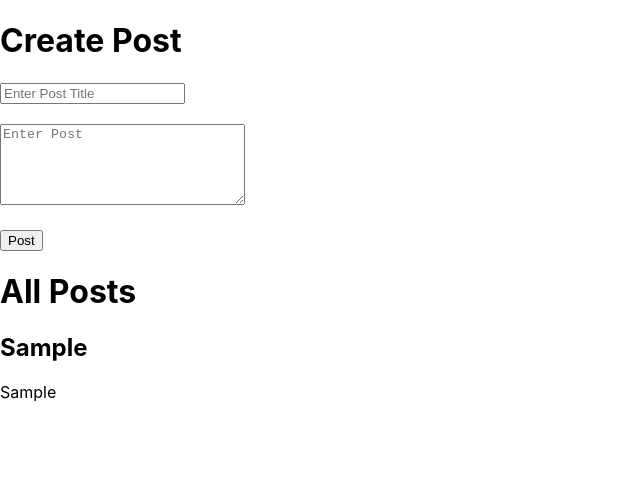
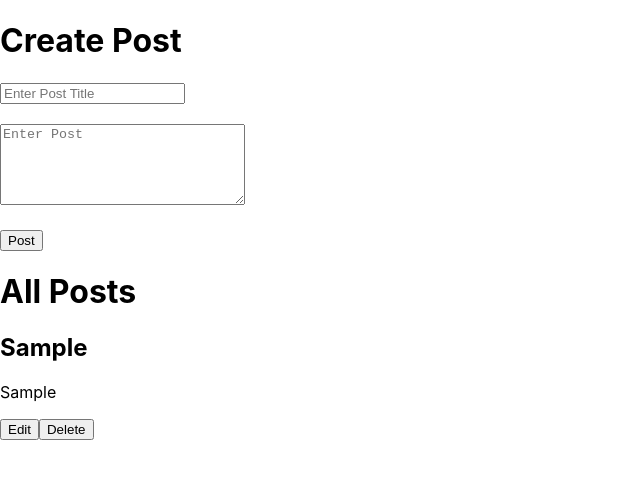
Before and after one commit to rnovick13/practice-redux-app, a React (Create React App) app: page / in a window 1280 px wide. Both pictures are taken after typing "Sample", "Sample" into the empty fields and a click on the button "Post". Shown: the top 478 px of the page, without its empty margins (0-640 px from the left). Built offline with nearby package versions, Linux system fonts and the light colour scheme.

Commit message:
delete feature created and working

```diff
--- a/src/Post.js
+++ b/src/Post.js
@@ -1,4 +1,5 @@
 import React, { Component } from 'react';
+import {connect} from 'react-redux'
 
 class Post extends Component {
   render() {
@@ -6,10 +7,14 @@
       <div>
         <h2>{this.props.post.title}</h2>
         <p>{this.props.post.message}</p>
+        <button>Edit</button>
+        <button
+        onClick={()=>this.props.dispatch({type:'DELETE_POST',id:this.props.post.id})}>
+        Delete</button>
       </div>
     )
   }
 }
 
 
-export default Post;
+export default connect()(Post);
--- a/src/reducers/postReducer.js
+++ b/src/reducers/postReducer.js
@@ -2,6 +2,8 @@
   switch(action.type) {
     case 'ADD_POST':
       return state.concat([action.data]);
+    case 'DELETE_POST':
+      return state.filter((post) => post.id !== action.id)
     default:
       return state;
   }
```
